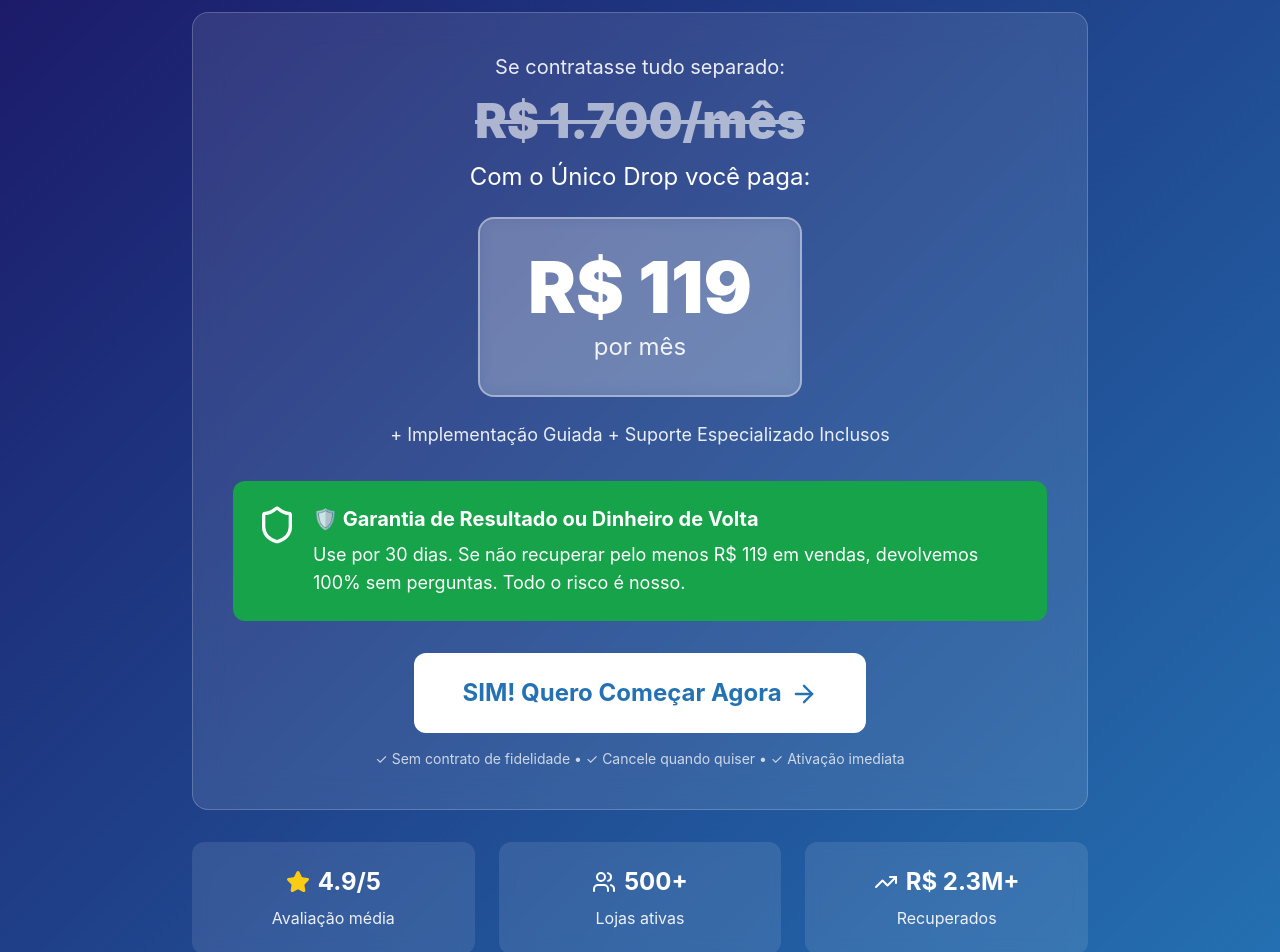
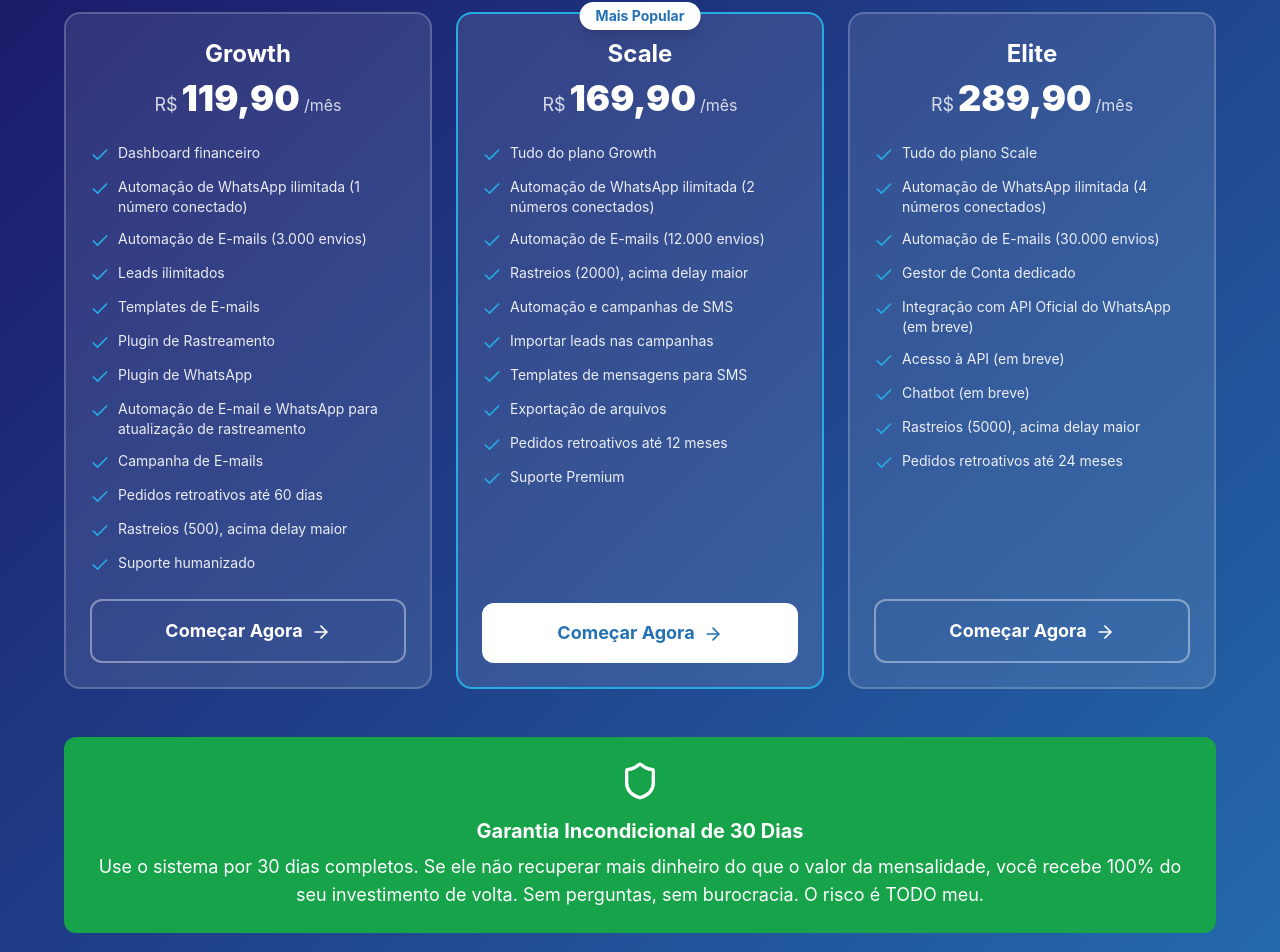
Before and after one commit to Clecias/Landing-Page-V2---Foco-em-Resultados-Artefato-interativo, a React (Vite) app: page / in a window 1280 px wide. Shown: the part 4996-5948 px from the top of the page. Built offline with nearby package versions, Linux system fonts and the light colour scheme.

Commit message:
feat: add pricing section

```diff
--- a/src/LandingPageV2.jsx
+++ b/src/LandingPageV2.jsx
@@ -1,5 +1,6 @@
 import React, { useState } from 'react';
-import { ArrowRight, TrendingUp, DollarSign, Clock, Zap, Users, BarChart3, CheckCircle2, Target, Shield, Star, Play, PhoneCall } from 'lucide-react';
+import { ArrowRight, TrendingUp, DollarSign, Clock, Zap, BarChart3, CheckCircle2, Target, Star, Play, PhoneCall } from 'lucide-react';
+import PricingSection from './components/landing/PricingSection';
 
 export default function LandingPageV2() {
   const [activeTab, setActiveTab] = useState('recovery');
@@ -345,76 +346,7 @@
         </div>
       </section>
 
-      {/* Oferta */}
-      <section className="py-16 px-6 text-white" style={{background: 'linear-gradient(135deg, #1b1464 0%, #2472b3 100%)'}}>
-        <div className="max-w-4xl mx-auto">
-          <h2 className="text-3xl md:text-4xl font-bold text-center mb-4">
-            Invista Menos do Que Gasta em Café
-          </h2>
-          <p className="text-xl text-center mb-12 opacity-90">
-            Sistema completo que se paga no primeiro mês
-          </p>
-
-          <div className="bg-white bg-opacity-10 backdrop-blur-lg border border-white border-opacity-20 p-10 rounded-2xl mb-8">
-            <div className="text-center mb-8">
-              <p className="text-xl mb-4 opacity-90">Se contratasse tudo separado:</p>
-              <p className="text-5xl font-black line-through opacity-60 mb-4">R$ 1.700/mês</p>
-              <p className="text-2xl mb-6">Com o Único Drop você paga:</p>
-              <div className="inline-block bg-white bg-opacity-20 backdrop-blur px-12 py-8 rounded-2xl border-2 border-white border-opacity-40">
-                <p className="text-7xl font-black mb-2">R$ 119</p>
-                <p className="text-2xl opacity-90">por mês</p>
-              </div>
-              <p className="text-lg mt-6 opacity-90">
-                + Implementação Guiada + Suporte Especializado Inclusos
-              </p>
-            </div>
-
-            <div className="bg-green-600 p-6 rounded-xl mb-8">
-              <div className="flex items-start gap-4">
-                <Shield className="w-10 h-10 flex-shrink-0" />
-                <div>
-                  <p className="font-bold text-xl mb-2">🛡️ Garantia de Resultado ou Dinheiro de Volta</p>
-                  <p className="text-lg">Use por 30 dias. Se não recuperar pelo menos R$ 119 em vendas, devolvemos 100% sem perguntas. Todo o risco é nosso.</p>
-                </div>
-              </div>
-            </div>
-
-            <div className="text-center">
-              <button className="bg-white px-12 py-6 rounded-xl font-bold text-2xl hover:shadow-2xl transition w-full md:w-auto mb-4" style={{color: '#2472b3'}}>
-                SIM! Quero Começar Agora
-                <ArrowRight className="w-7 h-7 inline ml-2" />
-              </button>
-              <p className="text-sm opacity-75">
-                ✓ Sem contrato de fidelidade • ✓ Cancele quando quiser • ✓ Ativação imediata
-              </p>
-            </div>
-          </div>
-
-          <div className="grid md:grid-cols-3 gap-6 text-center">
-            <div className="bg-white bg-opacity-10 backdrop-blur p-6 rounded-xl">
-              <div className="flex items-center justify-center gap-2 mb-2">
-                <Star className="w-6 h-6 fill-yellow-400 text-yellow-400" />
-                <p className="text-2xl font-bold">4.9/5</p>
-              </div>
-              <p className="opacity-90">Avaliação média</p>
-            </div>
-            <div className="bg-white bg-opacity-10 backdrop-blur p-6 rounded-xl">
-              <div className="flex items-center justify-center gap-2 mb-2">
-                <Users className="w-6 h-6" />
-                <p className="text-2xl font-bold">500+</p>
-              </div>
-              <p className="opacity-90">Lojas ativas</p>
-            </div>
-            <div className="bg-white bg-opacity-10 backdrop-blur p-6 rounded-xl">
-              <div className="flex items-center justify-center gap-2 mb-2">
-                <TrendingUp className="w-6 h-6" />
-                <p className="text-2xl font-bold">R$ 2.3M+</p>
-              </div>
-              <p className="opacity-90">Recuperados</p>
-            </div>
-          </div>
-        </div>
-      </section>
+      <PricingSection />
 
       {/* CTA Final */}
       <section className="py-16 px-6 bg-gray-900 text-white text-center">
--- /dev/null
+++ b/src/components/landing/PricingSection.jsx
@@ -0,0 +1,155 @@
+import { ArrowRight, Check, MessageCircle, Shield } from 'lucide-react';
+
+const plans = [
+  {
+    name: 'Growth',
+    price: '119,90',
+    features: [
+      'Dashboard financeiro',
+      'Automação de WhatsApp ilimitada (1 número conectado)',
+      'Automação de E-mails (3.000 envios)',
+      'Leads ilimitados',
+      'Templates de E-mails',
+      'Plugin de Rastreamento',
+      'Plugin de WhatsApp',
+      'Automação de E-mail e WhatsApp para atualização de rastreamento',
+      'Campanha de E-mails',
+      'Pedidos retroativos até 60 dias',
+      'Rastreios (500), acima delay maior',
+      'Suporte humanizado',
+    ],
+  },
+  {
+    name: 'Scale',
+    price: '169,90',
+    popular: true,
+    features: [
+      'Tudo do plano Growth',
+      'Automação de WhatsApp ilimitada (2 números conectados)',
+      'Automação de E-mails (12.000 envios)',
+      'Rastreios (2000), acima delay maior',
+      'Automação e campanhas de SMS',
+      'Importar leads nas campanhas',
+      'Templates de mensagens para SMS',
+      'Exportação de arquivos',
+      'Pedidos retroativos até 12 meses',
+      'Suporte Premium',
+    ],
+  },
+  {
+    name: 'Elite',
+    price: '289,90',
+    features: [
+      'Tudo do plano Scale',
+      'Automação de WhatsApp ilimitada (4 números conectados)',
+      'Automação de E-mails (30.000 envios)',
+      'Gestor de Conta dedicado',
+      'Integração com API Oficial do WhatsApp (em breve)',
+      'Acesso à API (em breve)',
+      'Chatbot (em breve)',
+      'Rastreios (5000), acima delay maior',
+      'Pedidos retroativos até 24 meses',
+    ],
+  },
+];
+
+export default function PricingSection() {
+  return (
+    <section
+      className="py-16 px-6 text-white"
+      style={{
+        background: 'linear-gradient(135deg, #1b1464 0%, #2472b3 100%)',
+      }}
+    >
+      <div className="max-w-6xl mx-auto">
+        <div className="text-center mb-12">
+          <h2 className="text-3xl md:text-4xl font-bold mb-4">
+            Escolha o Plano Ideal Para Sua Loja
+          </h2>
+          <p className="text-xl text-white/90">
+            Comece a recuperar vendas hoje mesmo
+          </p>
+        </div>
+
+        <div className="grid md:grid-cols-3 gap-6 mb-12">
+          {plans.map((plan, idx) => (
+            <div
+              key={idx}
+              className={`relative bg-white/10 border-2 ${
+                plan.popular ? 'border-[#26abe2]' : 'border-white/20'
+              } p-6 rounded-2xl h-full flex flex-col`}
+            >
+              {plan.popular && (
+                <div className="absolute -top-3 left-1/2 -translate-x-1/2 bg-white text-[#2472b3] px-4 py-1 rounded-full text-sm font-bold shadow-lg">
+                  Mais Popular
+                </div>
+              )}
+              <div className="text-center mb-6">
+                <h3 className="text-2xl font-bold mb-2">{plan.name}</h3>
+                <div className="flex items-baseline justify-center gap-1">
+                  <span className="text-lg text-white/80">R$</span>
+                  <span className="text-4xl font-black">{plan.price}</span>
+                  <span className="text-white/80">/mês</span>
+                </div>
+              </div>
+
+              <ul className="space-y-3 mb-6 flex-grow">
+                {plan.features.map((feature, fIdx) => (
+                  <li key={fIdx} className="flex items-start gap-2 text-white/90">
+                    <Check className="w-5 h-5 text-[#26abe2] flex-shrink-0 mt-0.5" />
+                    <span className="text-sm">{feature}</span>
+                  </li>
+                ))}
+              </ul>
+
+              <button
+                className={`w-full rounded-xl font-bold text-lg py-4 transition ${
+                  plan.popular
+                    ? 'bg-white text-[#2472b3] hover:shadow-2xl'
+                    : 'border-2 border-white/40 text-white hover:bg-white/10'
+                }`}
+              >
+                Começar Agora
+                <ArrowRight className="w-5 h-5 inline ml-2" />
+              </button>
+            </div>
+          ))}
+        </div>
+
+        <div className="bg-green-600 p-6 rounded-xl mb-8">
+          <div className="flex flex-col items-center text-center gap-4">
+            <Shield className="w-10 h-10 flex-shrink-0 text-white" />
+            <div>
+              <p className="font-bold text-xl mb-2 text-white">
+                Garantia Incondicional de 30 Dias
+              </p>
+              <p className="text-lg text-white">
+                Use o sistema por 30 dias completos. Se ele não recuperar mais
+                dinheiro do que o valor da mensalidade, você recebe 100% do seu
+                investimento de volta. Sem perguntas, sem burocracia. O risco é
+                TODO meu.
+              </p>
+            </div>
+          </div>
+        </div>
+
+        <div className="text-center">
+          <p className="text-sm text-white/75 mb-8">
+            ✓ Ativação imediata • ✓ Cancele quando quiser • ✓ Suporte em português
+          </p>
+
+          <div className="pt-8 border-t border-white/20">
+            <p className="text-lg mb-4 text-white">Ainda com dúvidas?</p>
+            <button
+              className="bg-green-600 text-white px-8 py-4 rounded-xl font-bold text-lg hover:bg-green-700 transition"
+              onClick={() => window.open('https://wa.me/5511999999999', '_blank')}
+            >
+              <MessageCircle className="w-5 h-5 inline mr-2" />
+              Falar com Especialista no WhatsApp
+            </button>
+          </div>
+        </div>
+      </div>
+    </section>
+  );
+}
```
